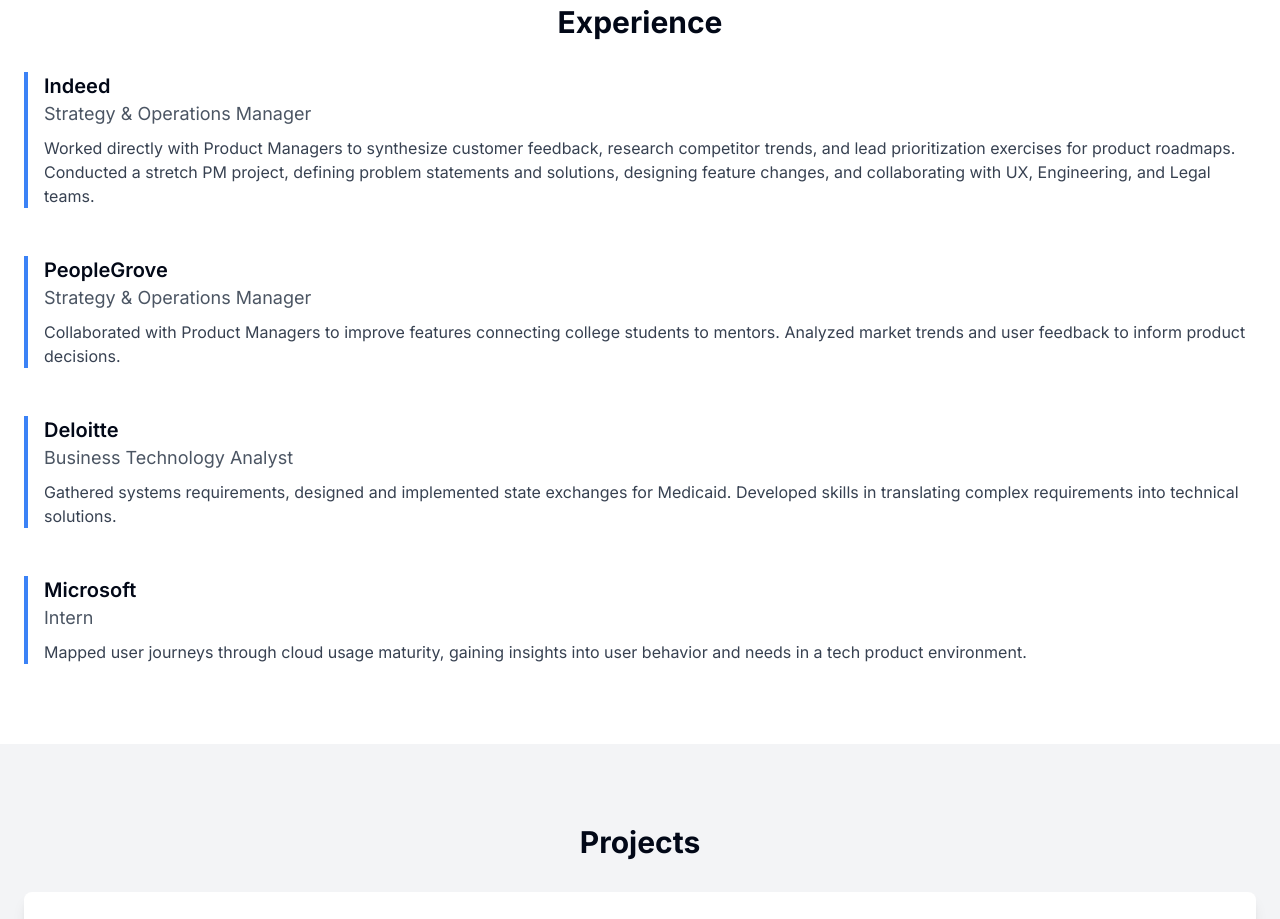
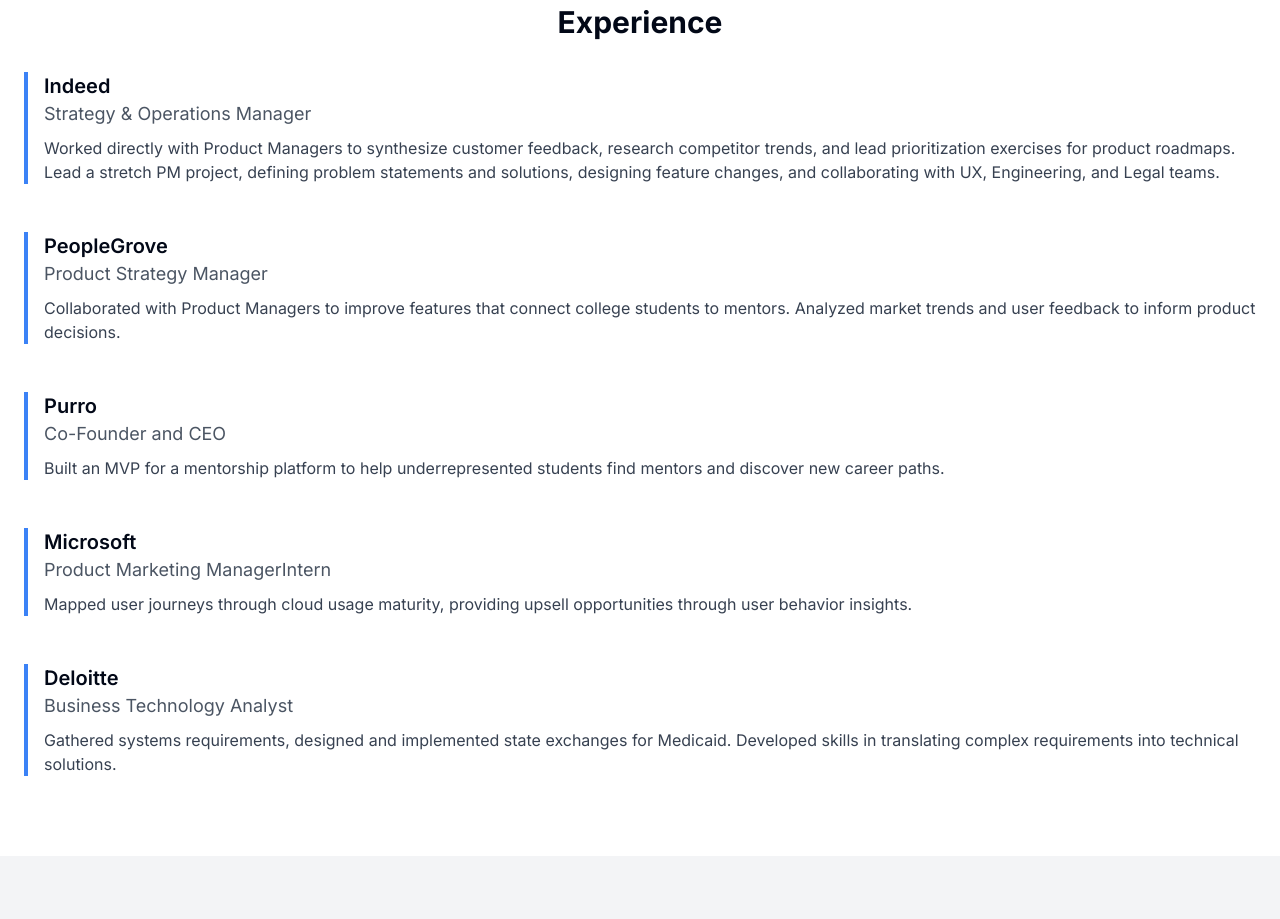
Before and after one commit to eroach3rd/personal-website, a Next.js app: page / in a window 1280 px wide. Shown: the part 1340-2259 px from the top of the page. Built offline with nearby package versions, Linux system fonts and the light colour scheme.

Commit message:
Update Experience.tsx

```diff
--- a/app/component/Experience.tsx
+++ b/app/component/Experience.tsx
@@ -3,22 +3,27 @@ export default function Experience() {
     {
       company: "Indeed",
       role: "Strategy & Operations Manager",
-      description: "Worked directly with Product Managers to synthesize customer feedback, research competitor trends, and lead prioritization exercises for product roadmaps. Conducted a stretch PM project, defining problem statements and solutions, designing feature changes, and collaborating with UX, Engineering, and Legal teams."
+      description: "Worked directly with Product Managers to synthesize customer feedback, research competitor trends, and lead prioritization exercises for product roadmaps. Lead a stretch PM project, defining problem statements and solutions, designing feature changes, and collaborating with UX, Engineering, and Legal teams."
     },
     {
       company: "PeopleGrove",
-      role: "Strategy & Operations Manager",
-      description: "Collaborated with Product Managers to improve features connecting college students to mentors. Analyzed market trends and user feedback to inform product decisions."
+      role: "Product Strategy Manager",
+      description: "Collaborated with Product Managers to improve features that connect college students to mentors. Analyzed market trends and user feedback to inform product decisions."
+    },
+    {
+      company: "Purro",
+      role: "Co-Founder and CEO",
+      description: "Built an MVP for a mentorship platform to help underrepresented students find mentors and discover new career paths."
+    },
+    {
+      company: "Microsoft",
+      role: "Product Marketing ManagerIntern",
+      description: "Mapped user journeys through cloud usage maturity, providing upsell opportunities through user behavior insights."
     },
     {
       company: "Deloitte",
       role: "Business Technology Analyst",
       description: "Gathered systems requirements, designed and implemented state exchanges for Medicaid. Developed skills in translating complex requirements into technical solutions."
-    },
-    {
-      company: "Microsoft",
-      role: "Intern",
-      description: "Mapped user journeys through cloud usage maturity, gaining insights into user behavior and needs in a tech product environment."
     }
   ]
 
```
